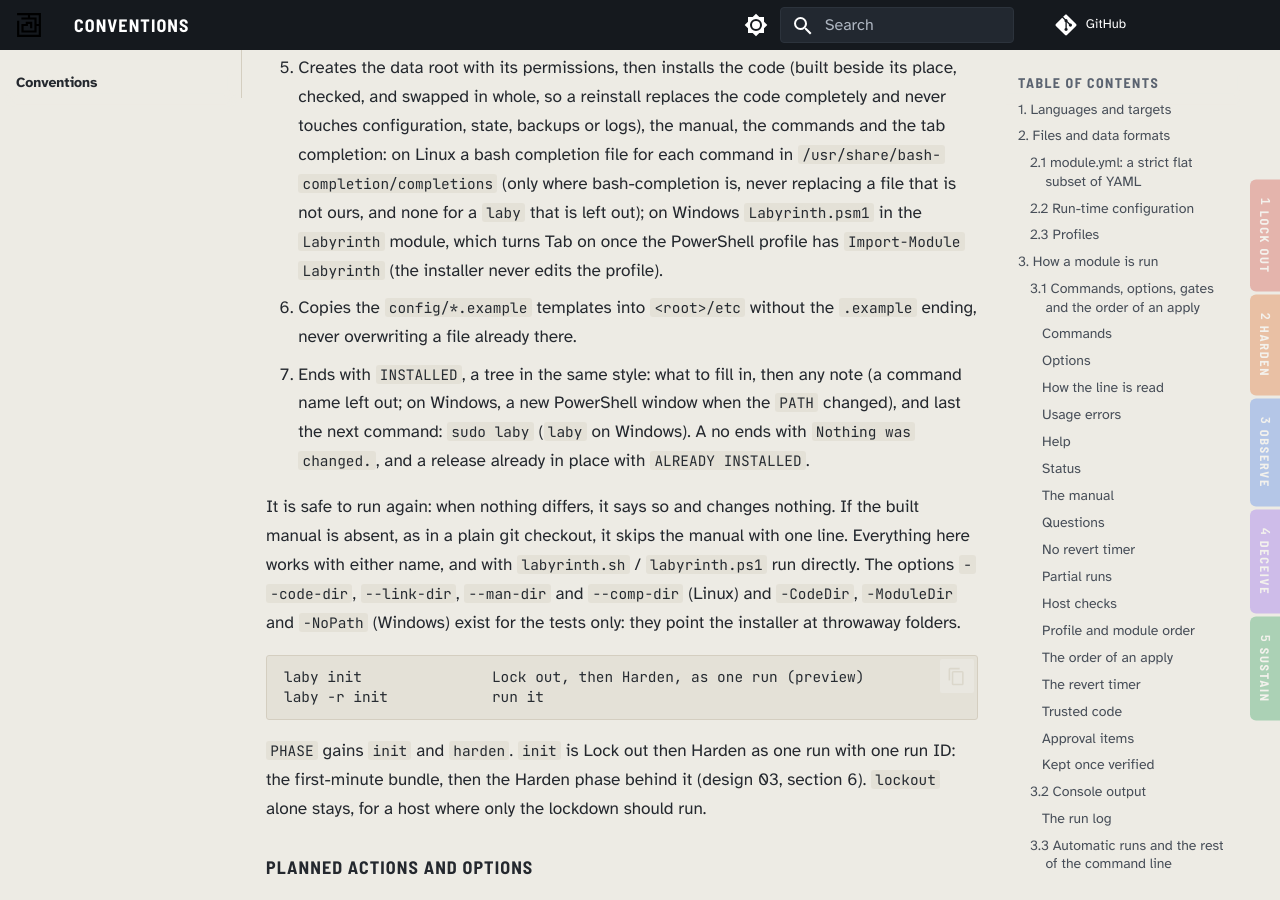
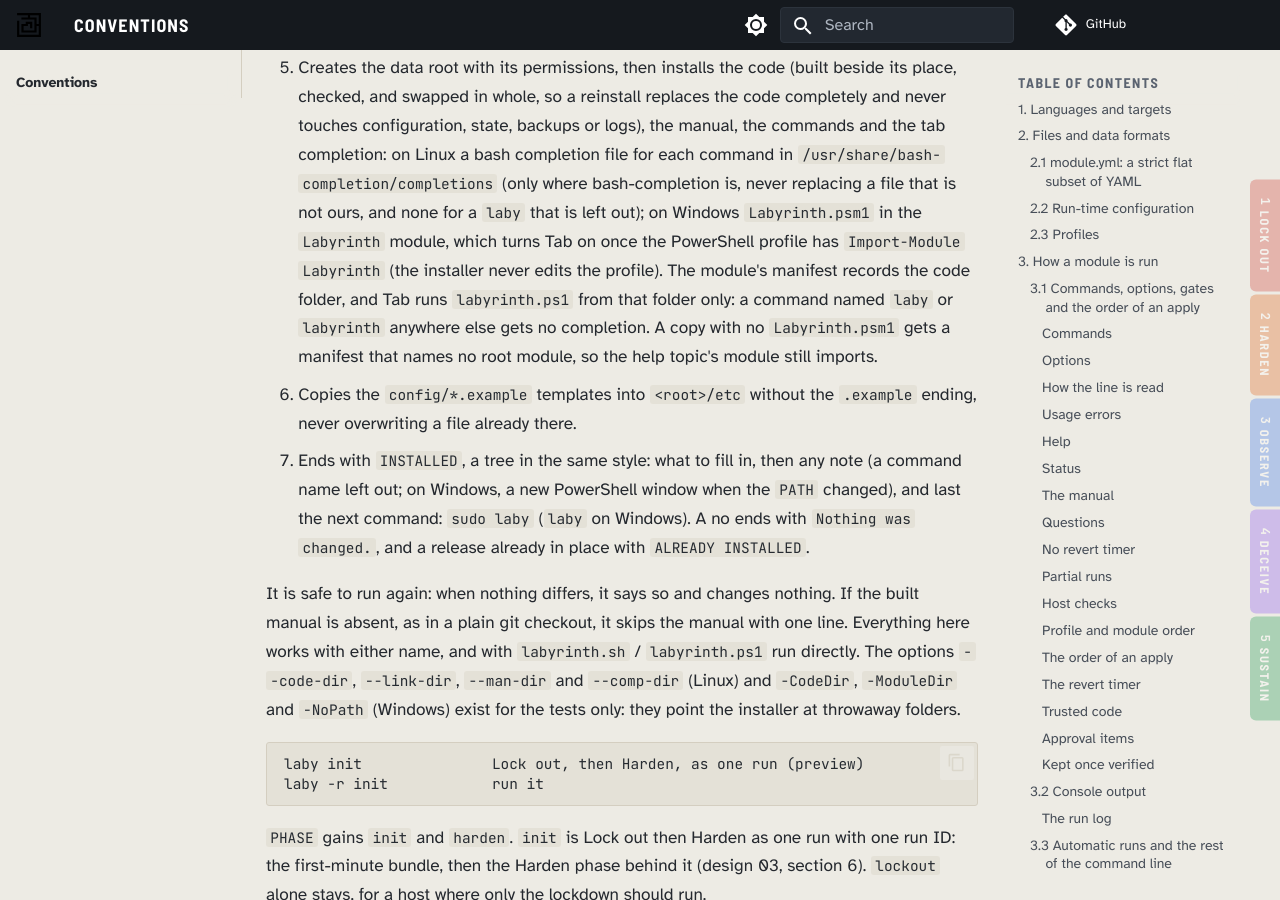
Before and after one commit to dotnetdork/Labyrinth, an MkDocs documentation site: the page built from docs/Conventions.md, in a window 1280 px wide and 900 px high, scrolled down 31298 px. Built offline with MkDocs 1.6.1 and Material for MkDocs 9.7.7, drawn with Linux system fonts in a browser that asks for light colours; comment, search, counter and statistics services are not loaded.

Commit message:
Run the Tab completer's runner only from the recorded code folder
The PowerShell completer ran any labyrinth.ps1 that sat beside a command
named laby or labyrinth on the PATH. install.ps1 now records the code
folder in the module's manifest (PrivateData.CodeDir), and the completer
runs labyrinth.ps1 from that folder only; a command of the same name
anywhere else gets no completion.

The manifest now names Labyrinth.psm1 as its root module only when the
copy being installed has the completer, so a copy without it leaves a
module that still imports (issue 158). The manifest text is built with
fixed line endings, so a second install compares equal whatever the
checkout's line endings are.

Fixes #158

```diff
--- a/docs/Conventions.md
+++ b/docs/Conventions.md
@@ -406,7 +406,7 @@ The links are in `/usr/bin` so that `sudo laby` works: sudo searches only its ow
 2. Checks, before anything changes, that every folder from the filesystem root down to the code folder, the command folder and the manual folder can be changed only by root (Administrators, SYSTEM or TrustedInstaller on Windows), and so can an existing data root and everything in it; it refuses if not. On Windows, a data root that is there but still open is made private first and checked after that, and anything in it owned by another account is refused before anything changes. On Linux it warns when root's `PATH` holds a folder that others can write to. A command name another program has is never replaced: a taken `labyrinth` is refused; a taken `laby` is left out on Linux (with its man page) and named in a warning on Windows, and the commands to type become `labyrinth`. Another program's man page is never replaced.
 3. Refuses, changing nothing, while any revert timer is armed. It names the run and when the timer fires, and says to keep the run (`laby -k ID`) or undo it (`laby -u ID`) first.
 4. Prints its screen and asks `Install? [y/N]`. The screen is, in order: a maze around the name, with `VERSION <version> (<site>)` under it, then two lines on what Labyrinth is and the copyright notice; a box headed `WARNING: COMPARE WITH YOUR OFFLINE SHA-256`, 51 columns wide and indented 2 under the maze, with single-line rules and double sides (`╓─╖`, `║`, `╟─╢`, `╙─╜`) and a rule under the heading, and the hash of `release.sha256` in two lines of eight groups of four (with no list, the heading is `WARNING: THIS COPY HAS NO release.sha256, ABORT` and each digit is `?`); and `CHANGES TO THIS HOST`, a tree with one row each for the program (code folder), the data root, the commands, `PATH` (Windows), the manual, the tab completion (`Tab keys`) and the configuration templates, each marked `new`, `replaced`, `unchanged` or `kept`. The maze is `core/banner/maze.txt`, or `maze-ascii.txt` on a terminal that cannot show box lines; no line of the art is wider than 79 columns. There is no colour. A command name left out is named in a warning above the screen. The default is no. `-y` answers yes. With no terminal and no `-y` it refuses.
-5. Creates the data root with its permissions, then installs the code (built beside its place, checked, and swapped in whole, so a reinstall replaces the code completely and never touches configuration, state, backups or logs), the manual, the commands and the tab completion: on Linux a bash completion file for each command in `/usr/share/bash-completion/completions` (only where bash-completion is, never replacing a file that is not ours, and none for a `laby` that is left out); on Windows `Labyrinth.psm1` in the `Labyrinth` module, which turns Tab on once the PowerShell profile has `Import-Module Labyrinth` (the installer never edits the profile).
+5. Creates the data root with its permissions, then installs the code (built beside its place, checked, and swapped in whole, so a reinstall replaces the code completely and never touches configuration, state, backups or logs), the manual, the commands and the tab completion: on Linux a bash completion file for each command in `/usr/share/bash-completion/completions` (only where bash-completion is, never replacing a file that is not ours, and none for a `laby` that is left out); on Windows `Labyrinth.psm1` in the `Labyrinth` module, which turns Tab on once the PowerShell profile has `Import-Module Labyrinth` (the installer never edits the profile). The module's manifest records the code folder, and Tab runs `labyrinth.ps1` from that folder only: a command named `laby` or `labyrinth` anywhere else gets no completion. A copy with no `Labyrinth.psm1` gets a manifest that names no root module, so the help topic's module still imports.
 6. Copies the `config/*.example` templates into `<root>/etc` without the `.example` ending, never overwriting a file already there.
 7. Ends with `INSTALLED`, a tree in the same style: what to fill in, then any note (a command name left out; on Windows, a new PowerShell window when the `PATH` changed), and last the next command: `sudo laby` (`laby` on Windows). A no ends with `Nothing was changed.`, and a release already in place with `ALREADY INSTALLED`.
 
```
Also changed, not shown: docs/manual/labyrinth.md (+1 -1 lines), 4 other files.
